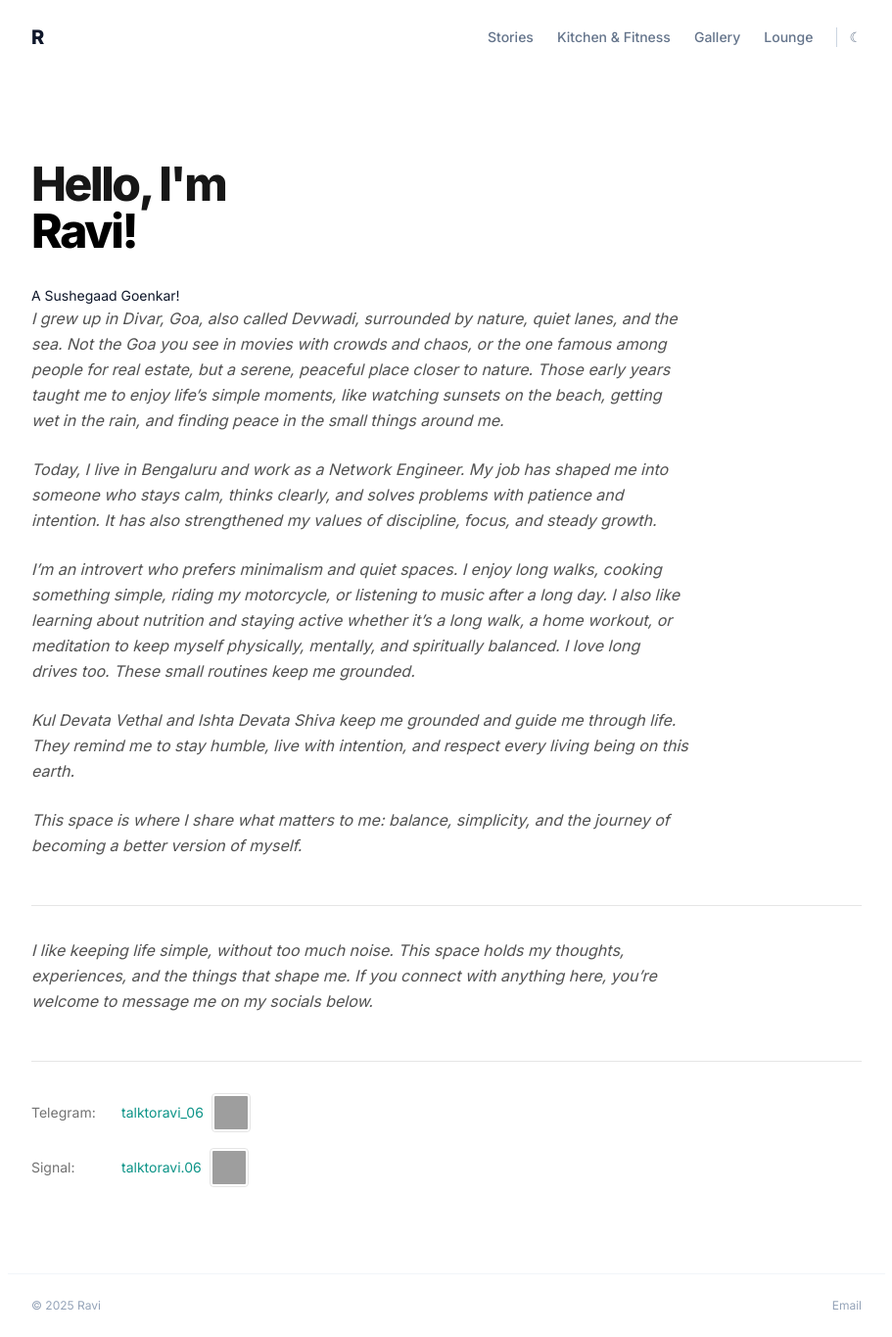
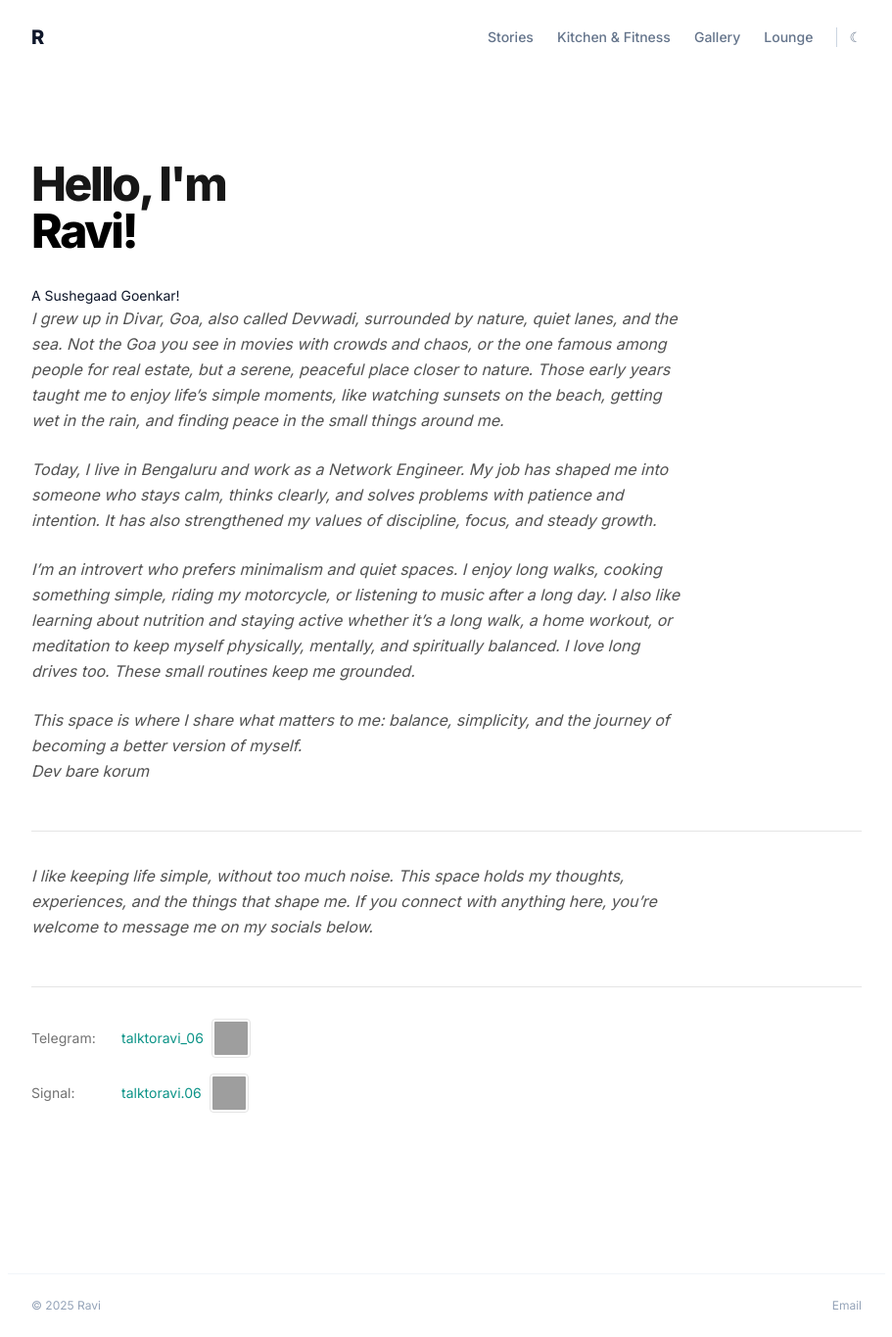
Before and after one commit to diaryofravi/me, a Jekyll site: the page built from index.html, in a window 1280 px wide and 1365 px high. Shown: the whole window at 98% size, without its empty margins (184-1095 px from the left). Built offline with Jekyll 4.4.1, drawn with Linux system fonts in a browser that asks for light colours; nearby versions of some CDN libraries; grey boxes are pictures that could not be loaded.

Commit message:
Update index.html

```diff
--- a/index.html
+++ b/index.html
@@ -27,9 +27,8 @@ Not the Goa you see in movies with crowds and chaos, or the one famous among peo
 These small routines keep me grounded.
     </p>
 
-    <p> Kul Devata Vethal and Ishta Devata Shiva keep me grounded and guide me through life.
-They remind me to stay humble, live with intention, and respect every living being on this earth.</p>
     <p>This space is where I share what matters to me: balance, simplicity, and the journey of becoming a better version of myself.</p>
+    <i>Dev bare korum</i>
   </div>
 </section>
 
```
